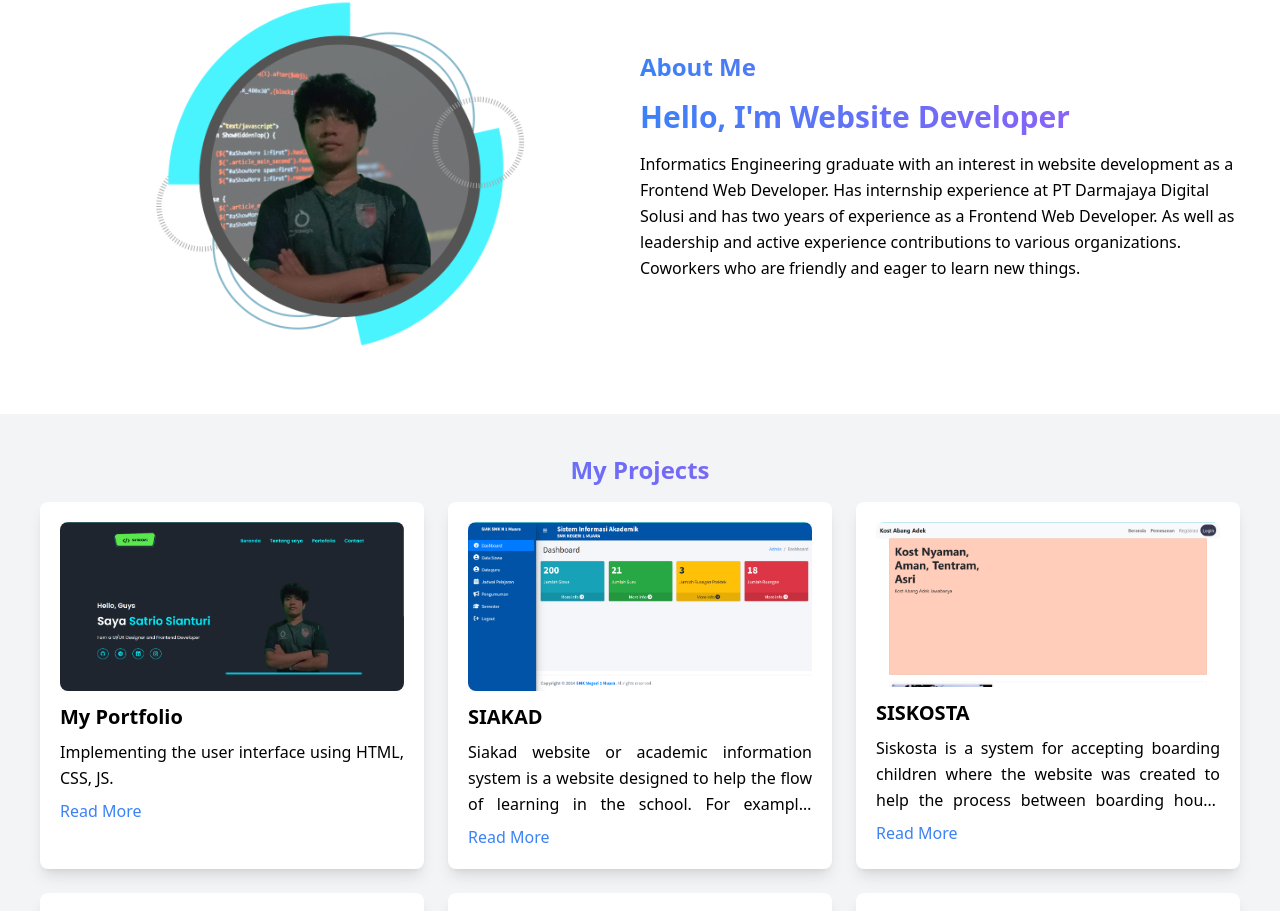
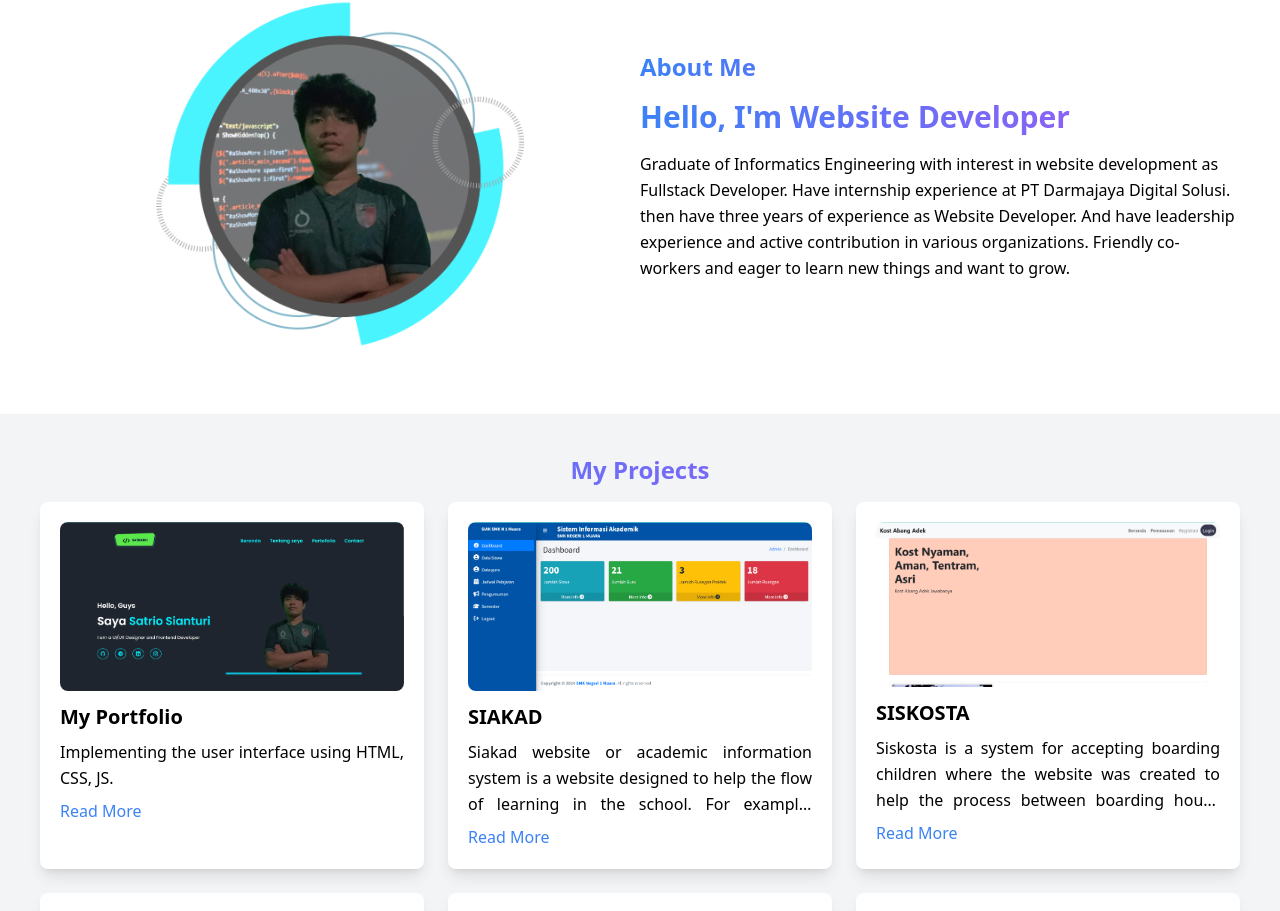
Before and after one commit to Satriomj/Portofolio, a React (Create React App) app: page / in a window 1280 px wide. Shown: the part 866-1777 px from the top of the page. Built offline with nearby package versions, Linux system fonts and the light colour scheme.

Commit message:
Update About.js

```diff
--- a/src/components/About.js
+++ b/src/components/About.js
@@ -17,7 +17,7 @@ const About = () => {
             Hello, I'm Website Developer
           </h1>
           <p className="mb-4 leading-relaxed">
-            Informatics Engineering graduate with an interest in website development as a Frontend Web Developer. Has internship experience at PT Darmajaya Digital Solusi and has two years of experience as a Frontend Web Developer. As well as leadership and active experience contributions to various organizations. Coworkers who are friendly and eager to learn new things.
+            Graduate of Informatics Engineering with interest in website development as Fullstack Developer. Have internship experience at PT Darmajaya Digital Solusi. then have three years of experience as Website Developer. And have leadership experience and active contribution in various organizations. Friendly co-workers and eager to learn new things and want to grow.
           </p>
         </div>
       </div>
```
